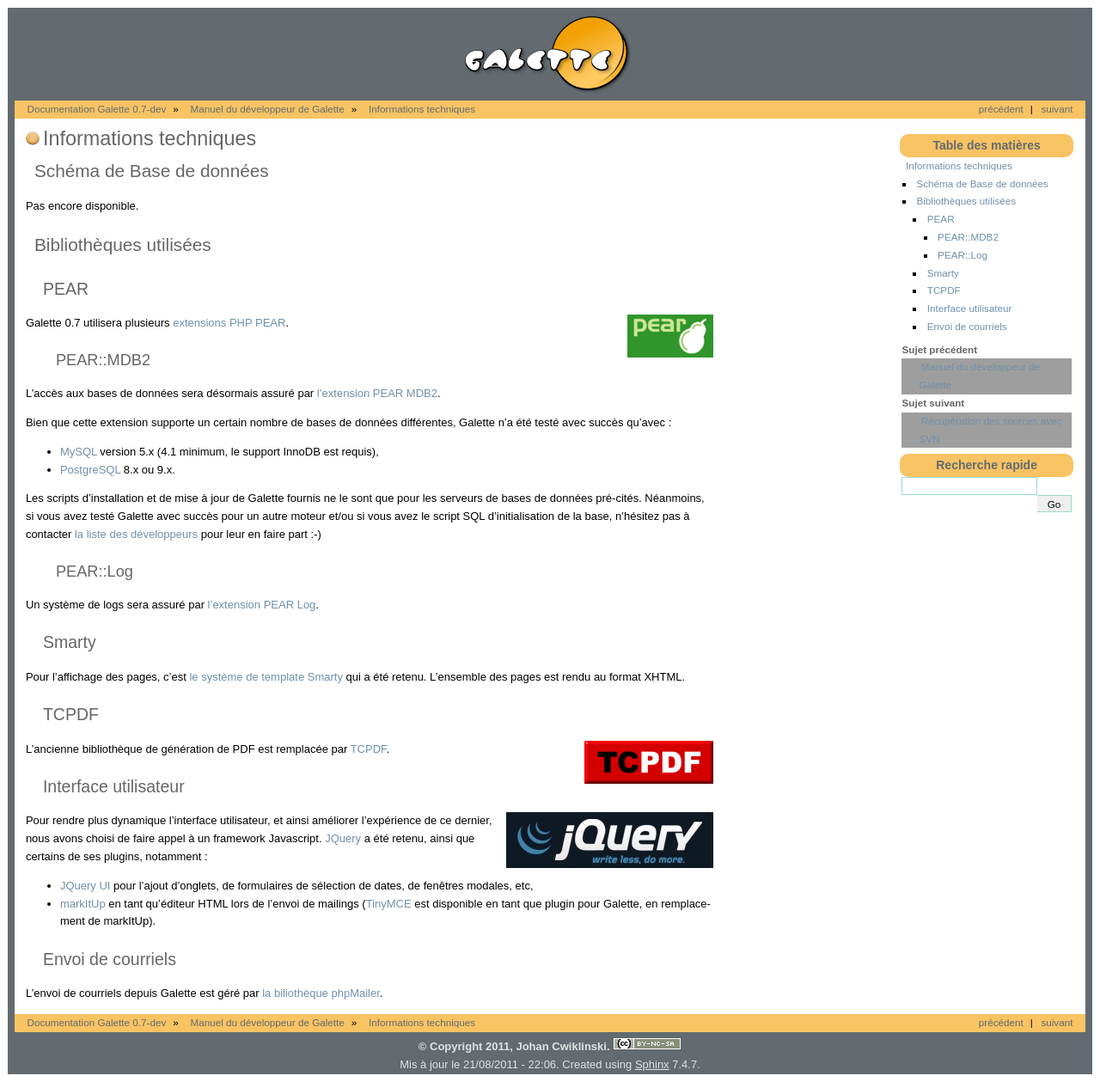
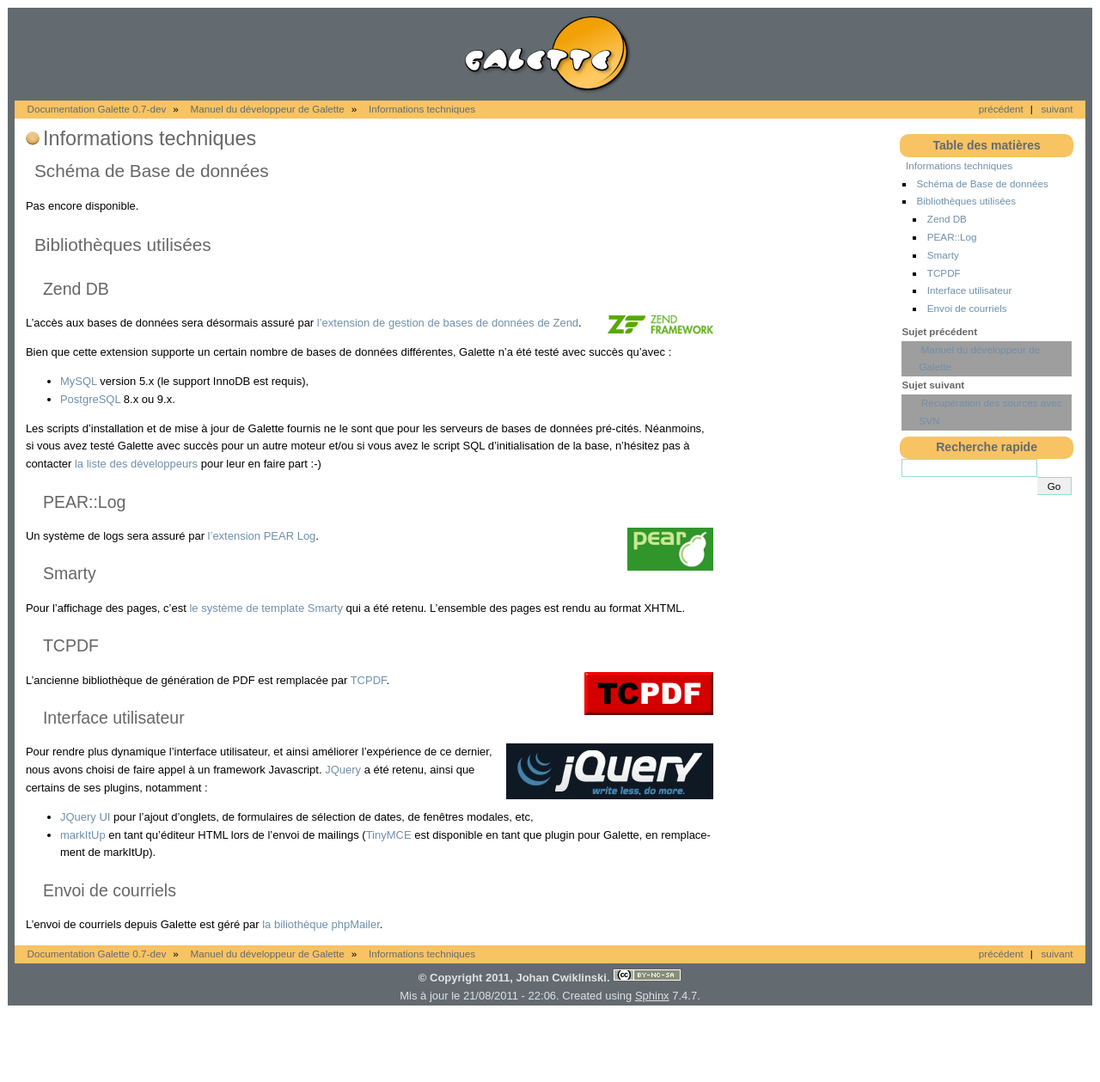
Before and after one commit to galette/galettedoc, a Sphinx documentation site: the page built from source/development/technical_infos.rst, in a window 1280 px wide, cut to the strip 0-1259 px from the top of the page. Shown: the whole strip at 86% size. Built offline with Sphinx 7.4.7, drawn with Linux system fonts in a browser that asks for light colours; after the commit the page ends 1179 px from its top, so only the background shows below that; grey boxes are pictures that could not be loaded.

Commit message:
PEAR::MDB2 n'est plus utilisé en faveur de Zend DB

```diff
--- a/source/development/technical_infos.rst
+++ b/source/development/technical_infos.rst
@@ -12,32 +12,32 @@
 Bibliothèques utilisées
 =======================
 
-.. _pear:
 
-PEAR
-----
+.. _zend_db:
 
-.. image:: ../_styles/static/images/libraries/pear.png
+Zend DB
+-------
+
+.. image:: ../_styles/static/images/libraries/zend.gif
    :align: right
 
-Galette 0.7 utilisera plusieurs `extensions PHP PEAR <http://pear.php.net/>`_.
-
-PEAR::MDB2
-^^^^^^^^^^
-
-L'accès aux bases de données sera désormais assuré par `l'extension PEAR MDB2 <http://pear.php.net/package/MDB2/>`_.
+L'accès aux bases de données sera désormais assuré par `l'extension de gestion de bases de données de Zend <http://framework.zend.com/manual/fr/zend.db.html>`_.
 
 Bien que cette extension supporte un certain nombre de bases de données différentes, Galette n'a été testé avec succès qu'avec :
 
-* `MySQL <http://mysql.com/>`_ version 5.x (4.1 minimum, le support InnoDB est requis),
+* `MySQL <http://mysql.com/>`_ version 5.x (le support InnoDB est requis),
 * `PostgreSQL <http://www.postgresql.org/>`_ 8.x ou 9.x.
 
 Les scripts d'installation et de mise à jour de Galette fournis ne le sont que pour les serveurs de bases de données pré-cités. Néanmoins, si vous avez testé Galette avec succès pour un autre moteur et/ou si vous avez le script SQL d'initialisation de la base, n'hésitez pas à contacter `la liste des développeurs <https://mail.gna.org/listinfo/galette-devel/>`_ pour leur en faire part :-)
 
+.. _pear:
 .. _pearlog:
 
 PEAR::Log
-^^^^^^^^^
+---------
+
+.. image:: ../_styles/static/images/libraries/pear.png
+   :align: right
 
 Un système de logs sera assuré par `l'extension PEAR Log <http://pear.php.net/package/Log>`_.
 
```
Also changed, not shown: source/_styles/static/images/libraries/zend.gif (added).
